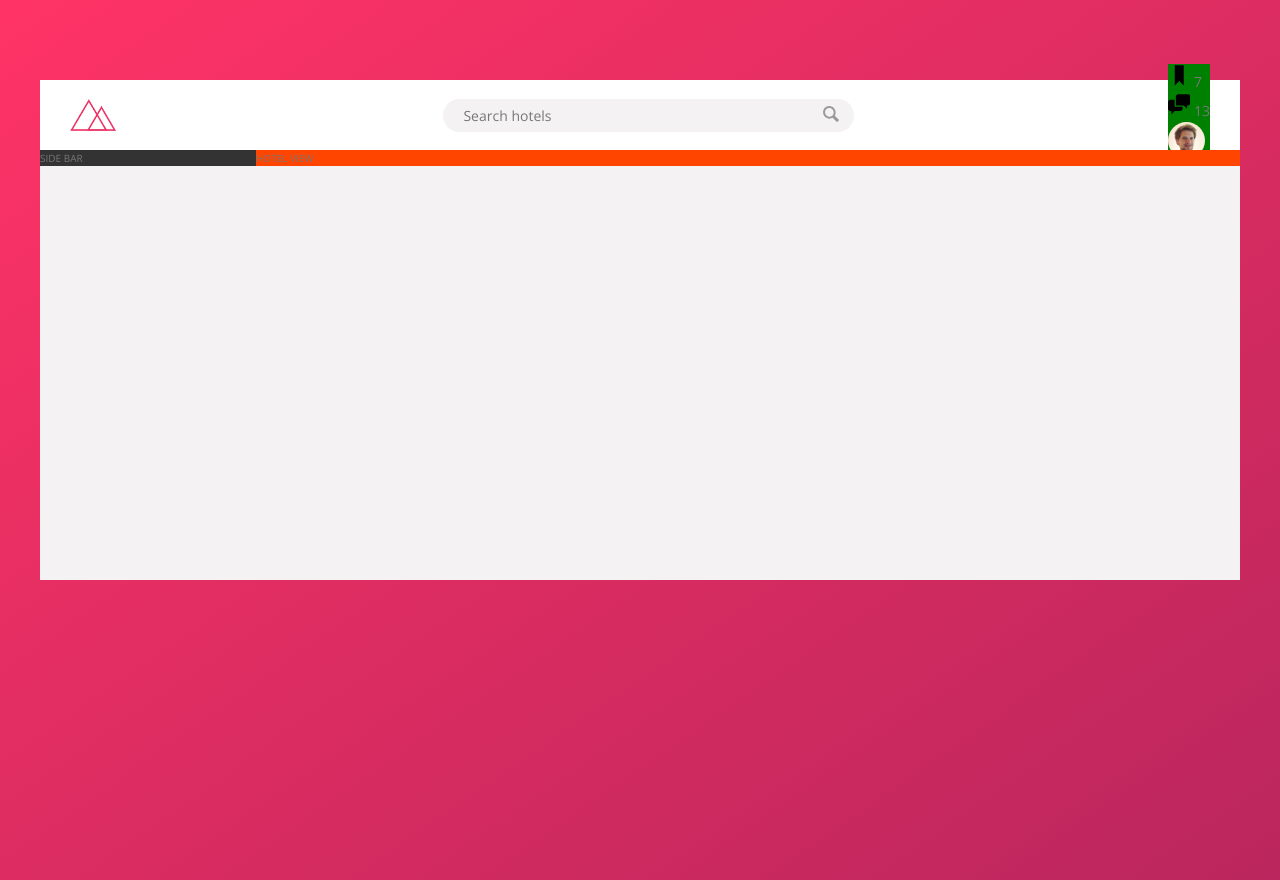
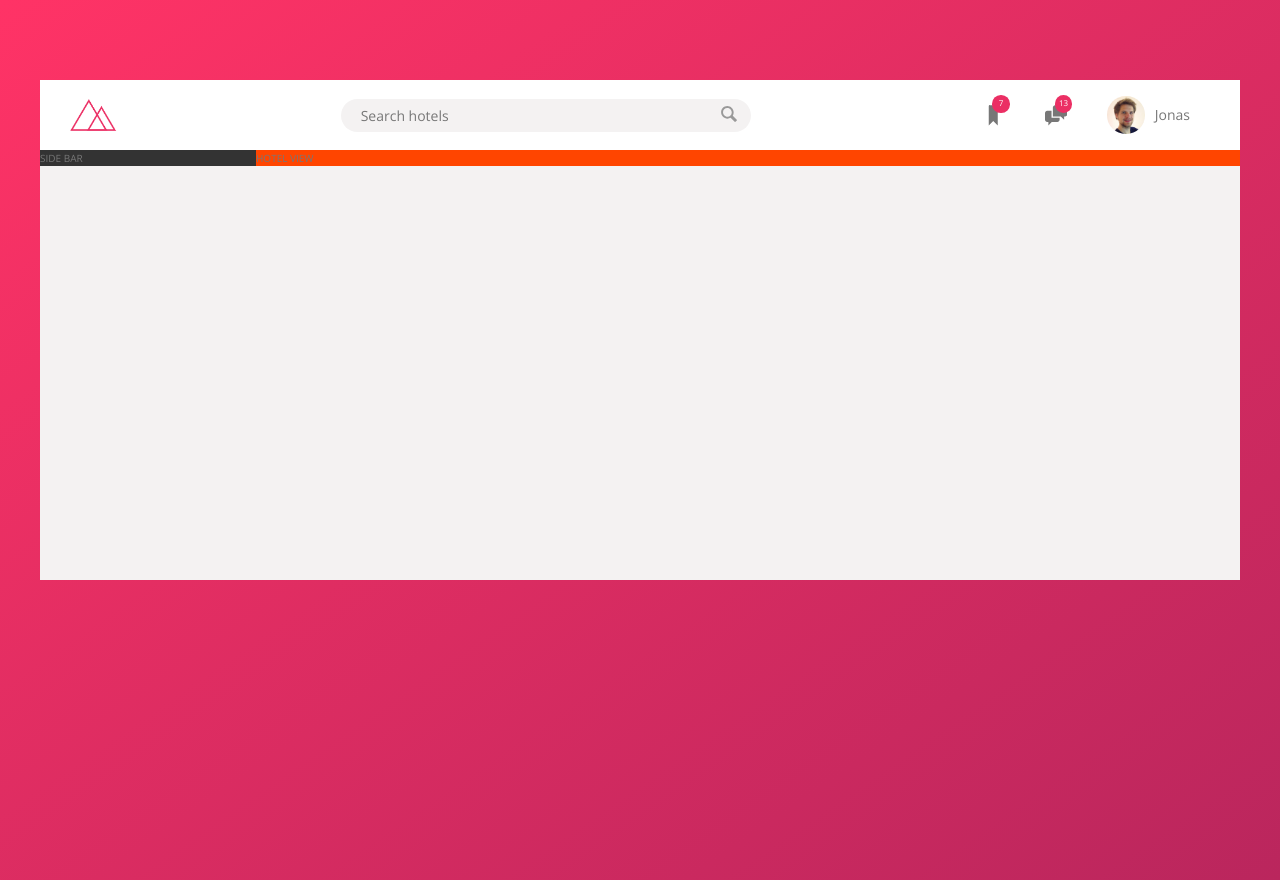
Before and after one commit to Franklinxavier/flexbox, a website: page index.html in a window 1280 px wide. Drawn offline with nearby package versions, Linux system fonts and the light colour scheme.

Commit message:
building header partt 3 and header part is done completely

```diff
--- a/index.html
+++ b/index.html
@@ -39,7 +39,9 @@
                     </div>
                     <div class="user-nav__user">
                         <img src="img/user.jpg" alt="user photo" class="user-nav__user-photo">
+                        <div class="user-nav__user-name">Jonas</div>
                     </div>
+
                 </nav>
             </header>
             <div class="content">
--- a/sass/_components.scss
+++ b/sass/_components.scss
@@ -72,28 +72,57 @@
 /// user_nav
 
 .user-nav {
-    background-color: green;
+    display: flex;
+    flex: 0 0 20%;
+    justify-content: space-around;
+    align-self: stretch;
+    // align-items: center;
+
+
 
     &__icon-box {
-
+        position: relative;
     }
 
     &__icon {
         width: 2.25rem;
         height: 2.25rem;
+        fill: var(--color-grey-dark-2);
     }
 
     &__notification {
-
-    }
-
-    &__user {
-
+        background-color: var(--color-primary);
+        font-size: 0.8rem;
+        height: 1.75rem;
+        width: 1.75rem;
+        border-radius: 50%;
+        display: flex;
+        align-items: center;
+        justify-content: center;
+        position: absolute;
+        top: 1.5rem;
+        right: 1.5rem;
+        color: #fff;
     }
 
     &__user-photo {
         width: 3.75rem;
         border-radius: 50%;
+        margin-right: 1rem;
     }
 
 }
+
+
+.user-nav > *:hover {
+    background-color: var(--color-grey-light-2);
+    cursor: pointer;
+
+}
+
+.user-nav > * {
+    display: flex;
+    align-items: center;
+    padding: 2rem;
+
+}
```
Also changed, not shown: css/style.css.
